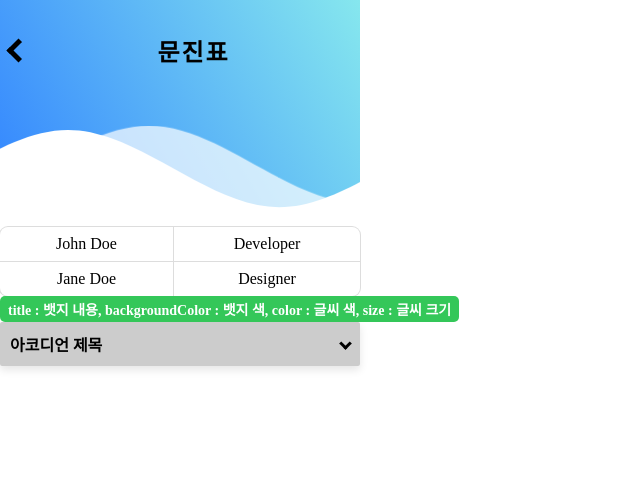
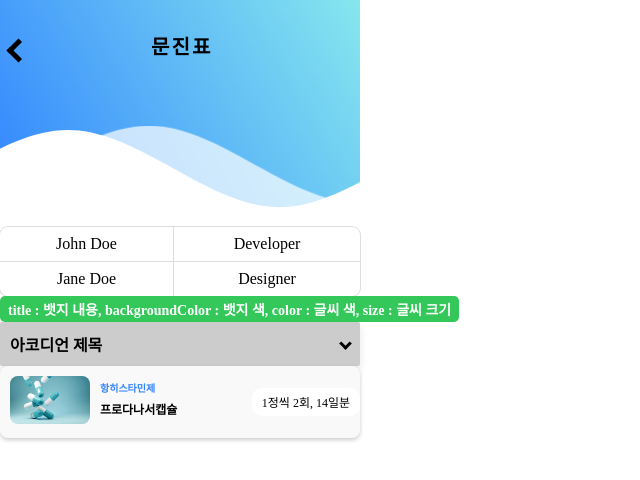
Before and after one commit to MedicineMadeByMother-Mayak/ChukChuk-yaksa, a Vue app in the folder frontend/chuckchuck_front/: page /test in a window 1280 px wide. Shown: the top 480 px of the page, without its empty margins (0-640 px from the left). Built offline with nearby package versions, Linux system fonts and the light colour scheme.

Commit message:
#44 - feat : 처방내역 완료

```diff
--- a/frontend/chuckchuck_front/src/common/Wave.vue
+++ b/frontend/chuckchuck_front/src/common/Wave.vue
@@ -38,7 +38,7 @@ c-22.4,3-38.4,9.2-47.8,18.3c-11.2,10.9-13.6,26.7-16.3,45c-3.1,20.8-6.6,44.4-25.3
         </g>
       </svg> -->
       <i class="arrow left"></i>
-      <h1 style="left: 10px">{{ title }}</h1>
+      <h1>{{ title }}</h1>
       <p></p>
     </div>
 
@@ -112,10 +112,13 @@ body {
 }
 
 h1 {
+  position: relative;
+  right: 11.8px;
   font-family: Arial, sans-serif;
   font-weight: bold;
   letter-spacing: 2px;
-  font-size: 24px;
+  font-size: 20px;
+  margin-top: 5px;
 }
 
 .inner-header h1 {
@@ -218,7 +221,7 @@ p {
     height: 30vh;
   }
   h1 {
-    font-size: 24px;
+    font-size: 20px;
   }
 }
 
--- a/frontend/chuckchuck_front/src/common/testView.vue
+++ b/frontend/chuckchuck_front/src/common/testView.vue
@@ -9,6 +9,7 @@
     />
     <Badge />
     <Accordian> 사랑해요 </Accordian>
+    <PillBagContent />
   </div>
 </template>
 
@@ -17,4 +18,5 @@ import Wave from "@/common/Wave.vue";
 import CustomTable from "@/common/Form/TableForm.vue";
 import Badge from "@/common/Badge.vue";
 import Accordian from "@/views/user_medical_info/components/Accordian.vue";
+import PillBagContent from "@/views/user_medical_info/components/PillBagContent.vue";
 </script>
--- a/frontend/chuckchuck_front/src/views/user_medical_info/DiagnosisHistoryView.vue
+++ b/frontend/chuckchuck_front/src/views/user_medical_info/DiagnosisHistoryView.vue
@@ -24,6 +24,13 @@
       </li>
       <li style="margin: 10px 0px">
         <strong>복약안내</strong>
+        <div v-for="pillData in data.guide" style="margin-top: 10px">
+          <PillBagContent
+            :pillName="pillData.pillName"
+            :type="pillData.type"
+            :capacity="pillData.capacity"
+          />
+        </div>
       </li>
     </Accordian>
   </div>
@@ -31,6 +38,7 @@
 
 <script setup>
 import Accordian from "@/views/user_medical_info/components/Accordian.vue";
+import PillBagContent from "@/views/user_medical_info/components/PillBagContent.vue";
 import { ref } from "vue";
 import Wave from "@/common/Wave.vue";
 import TableForm from "@/common/Form/TableForm.vue";
@@ -47,9 +55,28 @@ const dumydata = ref({
       },
       guide: [
         {
-          pillName: "약 이름", //약 이름
-          type: "약 분류", //약 분류(타입)
-          capacity: "용법용량", //용법용량(복약안내)
+          pillName: "프라닥사캡슐", //약 이름
+          type: "항히스타민제", //약 분류(타입)
+          capacity: "1정씩 2회, 14일분", //용법용량(복약안내)
+        },
+      ],
+    },
+    {
+      receipt: {
+        pharmacyName: "에잇 퍼런 약국", //약국명
+        buildDate: new Date("2011-11-30 10:30:20"), //조제일자
+        cost: 8600,
+      },
+      guide: [
+        {
+          pillName: "프라닥사캡슐", //약 이름
+          type: "항히스타민제", //약 분류(타입)
+          capacity: "1정씩 2회, 14일분", //용법용량(복약안내)
+        },
+        {
+          pillName: "프라닥사캡슐", //약 이름
+          type: "항히스타민제", //약 분류(타입)
+          capacity: "1정씩 2회, 14일분", //용법용량(복약안내)
         },
       ],
     },
--- a/frontend/chuckchuck_front/src/views/user_medical_info/components/PillBagContent.vue
+++ b/frontend/chuckchuck_front/src/views/user_medical_info/components/PillBagContent.vue
@@ -0,0 +1,74 @@
+<template>
+  <div class="pill-card">
+    <div class="pill-image">
+      <!-- 이미지를 배치합니다; 실제 이미지 경로로 대체해야 합니다 -->
+      <!-- <img src="pill-image.png" alt="약 이미지" /> -->
+      <img src="../../../assests/img/dumypillimg.jpg" alt="약 이미지" />
+    </div>
+    <div class="pill-info">
+      <div class="pill-type">{{ type }}</div>
+      <div class="pill-name">{{ pillName }}</div>
+    </div>
+    <div class="pill-capacity">
+      <div>{{ capacity }}</div>
+    </div>
+  </div>
+</template>
+
+<script setup>
+const props = defineProps({
+  pillName: {
+    type: String,
+    default: "프로다나서캡슐",
+  },
+  type: {
+    type: String,
+    default: "항히스타민제",
+  },
+  capacity: {
+    type: String,
+    default: "1정씩 2회, 14일분",
+  },
+});
+</script>
+
+<style scoped>
+.pill-card {
+  font-size: 12px;
+  display: flex;
+  align-items: center;
+  background-color: #f9f9f9;
+  border-radius: 8px;
+  box-shadow: 0 2px 4px rgba(0, 0, 0, 0.2);
+}
+
+.pill-image img {
+  width: 80px; /* 실제 이미지 크기에 맞게 조정 */
+  height: auto; /* 이미지의 비율을 유지 */
+  margin: 10px; /* 이미지와 정보 사이의 여백 */
+  border-radius: 8px;
+}
+
+.pill-info {
+  flex-grow: 1; /* 남은 공간을 모두 차지하도록 함 */
+}
+
+.pill-type {
+  color: #3183ff;
+  font-weight: bold;
+  font-size: 10px;
+  margin-bottom: 5px; /* 이름과 상세 정보 사이의 여백 */
+}
+
+.pill-name {
+  font-weight: bold;
+  margin-bottom: 5px; /* 상세 정보와 복용 정보 사이의 여백 */
+}
+
+.pill-capacity {
+  margin-left: auto; /* 컨테이너 오른쪽에 자리잡게 함 */
+  background-color: white;
+  border-radius: 10px;
+  padding: 5px 10px; /* 복용 정보 주위의 여백 */
+}
+</style>
```
Also changed, not shown: frontend/chuckchuck_front/src/assests/img/dumypillimg.jpg (added).
